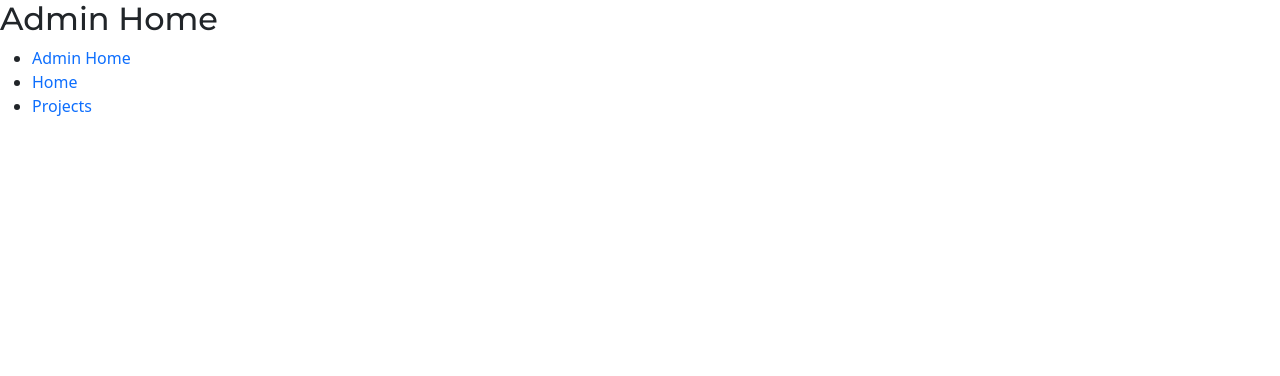
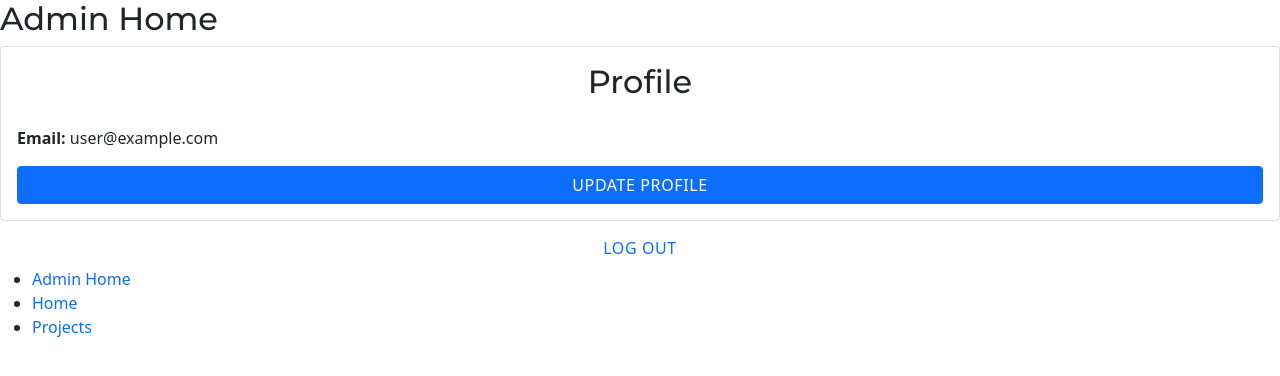
Before and after one commit to T15DigitalMedia/Landing-Site, a React (Create React App) app: page /admin in a window 1280 px wide. Shown: the top 376 px of the page. Built offline with nearby package versions, Linux system fonts and the light colour scheme; no server answers; sample sign-in values are in the browser's storage.

Commit message:
Added Skeleton Admin Home page

```diff
--- a/src/pages/admin/Admin.js
+++ b/src/pages/admin/Admin.js
@@ -1,13 +1,46 @@
-import React from 'react'
-import { Switch, Route, Link, useRouteMatch } from "react-router-dom";
+import React, { useState } from 'react'
+import { Card, Button, Alert} from 'react-bootstrap'
+import { useAuth } from '../../contexts/AuthContext'
+import { Switch, Route, Link, useRouteMatch, useHistory } from "react-router-dom";
 import Projects from './Projects'
 
 export default function Admin() {
     let { path, url } = useRouteMatch();
 
+    const [error, setError] = useState("")
+    const { currentUser, logout } = useAuth()
+    const history = useHistory()
+
+    async function handleLogout() {
+        setError('')
+
+        try {
+            await logout()
+            history.push("/login")
+        } catch {
+            setError('Failed to log out')
+        }
+    }
+
     return (
         <div>
             <h2>Admin Home</h2>
+            {currentUser &&
+                <Card>
+                    <Card.Body>
+                        <h2 className="text-center mb-4">Profile</h2>
+                        {error && <Alert variant="danger">{error}</Alert>}
+                        <strong>Email:</strong> {currentUser.email}
+                        <Link to="update-profile" className="btn btn-primary w-100 mt-3">Update Profile</Link>
+                    </Card.Body>
+                </Card>
+            }
+
+            {currentUser &&
+                <div className="w-100 text-center mt-2">
+                    <Button variant="link" onClick={handleLogout}>Log Out</Button>
+                </div>
+            }
             <ul>
                 <li>
                     <Link to={`${url}`}>Admin Home</Link>
```
